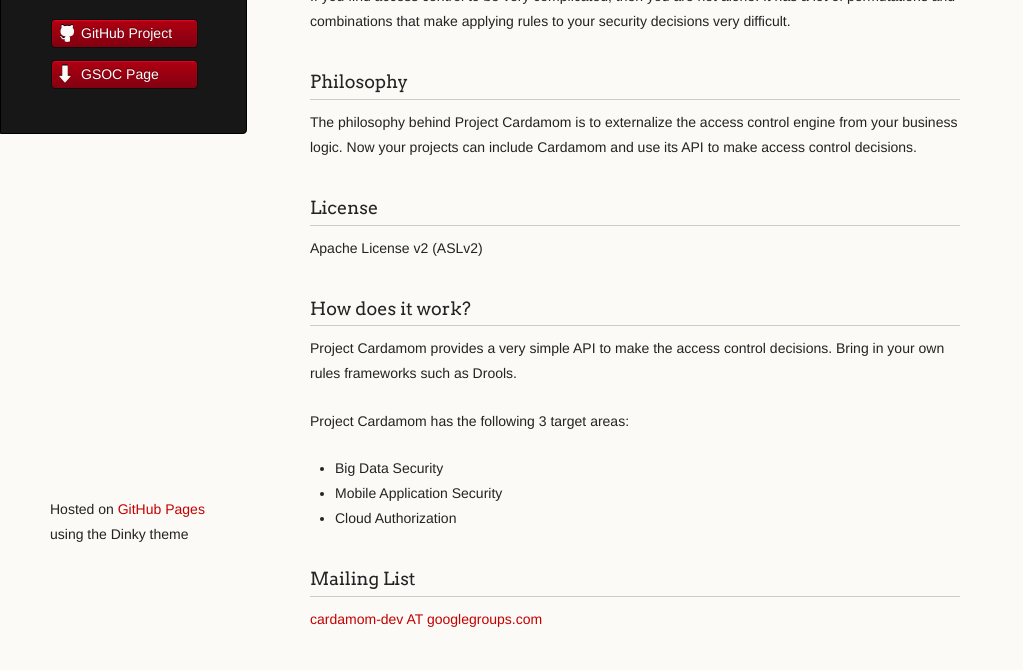
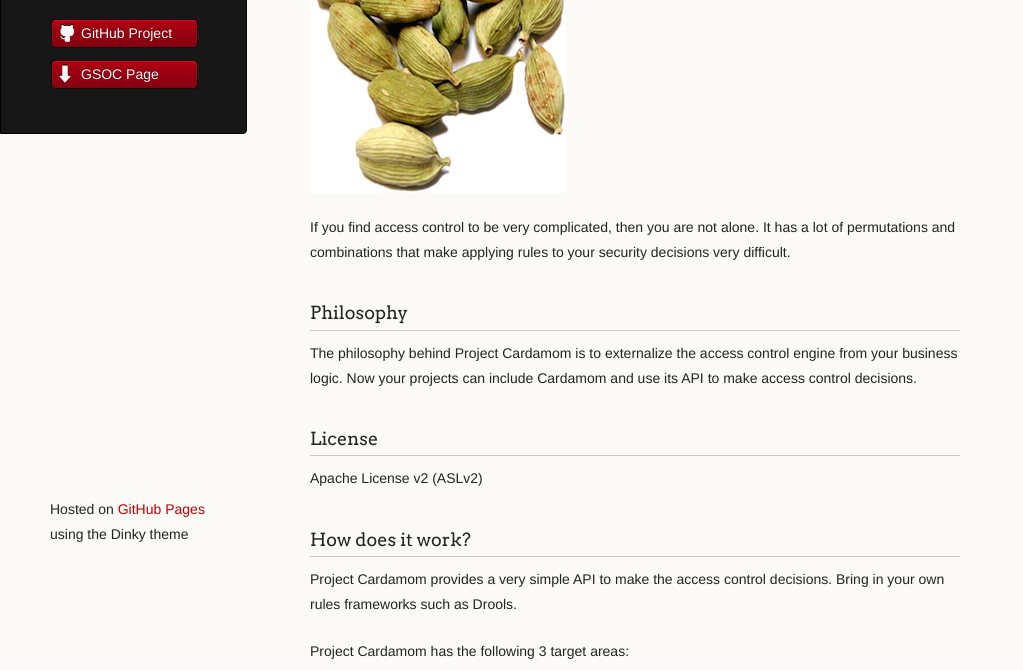
Before and after one commit to cardamom/cardamom.github.io, a plain HTML site: page index.html in a window 1280 px wide. Shown: the part 221-891 px from the top of the page, without its empty margins (0-1023 px from the left). Drawn offline with Linux system fonts and the light colour scheme.

Commit message:
Update index.html

```diff
--- a/index.html
+++ b/index.html
@@ -31,7 +31,7 @@
 
 <p>Access Control or Authorization is the least understood paradigm in software security. Project Cardamom is a collection of
 Java libraries that aims to make it simple for projects to incorporate access control.</p>
-<p><img src="images/cardamom.jpg"/></p>
+<p><img src="images/cardamon.jpg"/></p>
 
 <!--
 <pre>
```
